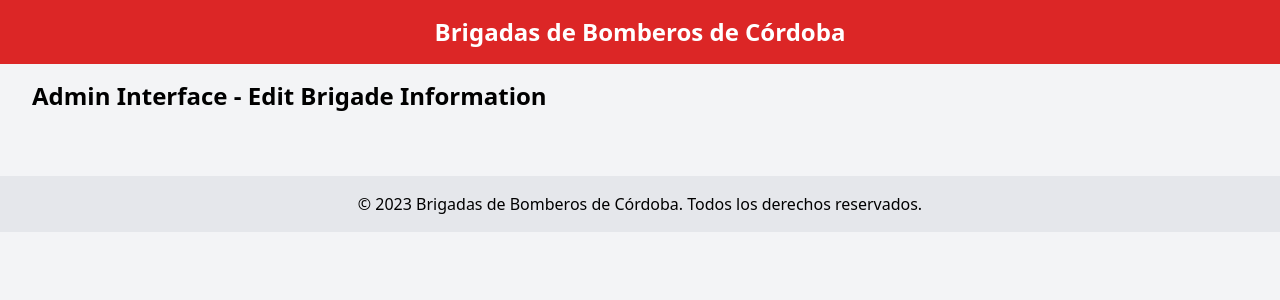
After one commit to carlosgraffi/AyudaIncendiosCordoba, a Flask app: template templates/admin.html in a window 1280 px wide. The commit adds this page. Shown: the top 300 px of the page. Run offline with Flask 3, Linux system fonts and the light colour scheme; the template is opened without the code that fills it, so the values that code supplies are empty.

Commit message:
Agent query: 1. Can you access the admin login page at /admin? 2. Can you log in with username 'admin' and password 'admin123'? 3. After logging in, can you see the list of brigades with editable fields?

```diff
--- a/app.py
+++ b/app.py
@@ -1,11 +1,16 @@
 import json
-from flask import Flask, render_template, request, jsonify
+from flask import Flask, render_template, request, jsonify, redirect, url_for
+from werkzeug.security import check_password_hash, generate_password_hash
 
 app = Flask(__name__)
 
 # Load fire brigade data
 with open('fire_brigades_info.json', 'r', encoding='utf-8') as file:
     fire_brigades = json.load(file)
+
+# Admin credentials (in a real application, use a database and proper authentication)
+ADMIN_USERNAME = 'admin'
+ADMIN_PASSWORD = generate_password_hash('admin123')
 
 @app.route('/')
 def index():
@@ -20,5 +25,32 @@ def search():
     ]
     return jsonify(results)
 
+@app.route('/admin', methods=['GET', 'POST'])
+def admin():
+    if request.method == 'POST':
+        username = request.form.get('username')
+        password = request.form.get('password')
+        if username == ADMIN_USERNAME and check_password_hash(ADMIN_PASSWORD, password):
+            return render_template('admin.html', brigades=fire_brigades)
+        else:
+            return "Invalid credentials", 401
+    return render_template('admin_login.html')
+
+@app.route('/update_brigade', methods=['POST'])
+def update_brigade():
+    brigade_name = request.form.get('name')
+    for brigade in fire_brigades:
+        if brigade['Name'] == brigade_name:
+            brigade['Alias'] = request.form.get('alias')
+            brigade['Phone Number'] = request.form.get('phone')
+            brigade['Instagram'] = request.form.get('instagram')
+            brigade['Facebook'] = request.form.get('facebook')
+            break
+
+    with open('fire_brigades_info.json', 'w', encoding='utf-8') as file:
+        json.dump(fire_brigades, file, ensure_ascii=False, indent=4)
+
+    return redirect(url_for('admin'))
+
 if __name__ == '__main__':
     app.run(host='0.0.0.0', port=5000, debug=True)
--- a/static/js/script.js
+++ b/static/js/script.js
@@ -3,6 +3,7 @@ document.addEventListener('DOMContentLoaded', () => {
     const brigadesContainer = document.getElementById('brigades-container');
 
     searchInput.addEventListener('input', debounce(searchBrigades, 300));
+    brigadesContainer.addEventListener('click', handleCopyAlias);
 
     function searchBrigades() {
         const query = searchInput.value.trim();
@@ -23,15 +24,33 @@ document.addEventListener('DOMContentLoaded', () => {
     }
 
     function createBrigadeCard(brigade) {
+        const instagramLink = brigade.Instagram
+            ? `<a href="https://www.instagram.com/${brigade.Instagram.replace('@', '')}" target="_blank" class="text-blue-500 hover:underline">${brigade.Instagram}</a>`
+            : 'N/A';
+
         return `
             <div class="brigade-card bg-white rounded-lg shadow-md p-6 mb-4">
                 <h2 class="text-xl font-bold mb-2">${brigade.Name}</h2>
-                <p class="text-gray-600 mb-2">Alias: ${brigade.Alias || 'N/A'}</p>
+                <p class="text-gray-600 mb-2">
+                    Alias: ${brigade.Alias || 'N/A'}
+                    <button class="ml-2 px-2 py-1 bg-blue-500 text-white rounded copy-alias" data-alias="${brigade.Alias || ''}">Copiar Alias</button>
+                </p>
                 <p class="text-gray-600 mb-2">Teléfono: ${brigade['Phone Number'] || 'N/A'}</p>
-                <p class="text-gray-600 mb-2">Instagram: ${brigade.Instagram || 'N/A'}</p>
+                <p class="text-gray-600 mb-2">Instagram: ${instagramLink}</p>
                 <p class="text-gray-600">Facebook: ${brigade.Facebook || 'N/A'}</p>
             </div>
         `;
+    }
+
+    function handleCopyAlias(event) {
+        if (event.target.classList.contains('copy-alias')) {
+            const alias = event.target.getAttribute('data-alias');
+            navigator.clipboard.writeText(alias).then(() => {
+                alert('Alias copiado al portapapeles');
+            }).catch(err => {
+                console.error('Error al copiar el alias:', err);
+            });
+        }
     }
 
     function debounce(func, delay) {
--- /dev/null
+++ b/templates/admin.html
@@ -0,0 +1,38 @@
+{% extends "base.html" %}
+
+{% block content %}
+<div class="container mx-auto px-4">
+    <h2 class="text-2xl font-bold mb-4">Admin Interface - Edit Brigade Information</h2>
+    {% for brigade in brigades %}
+    <div class="mb-8 bg-white shadow-md rounded-lg p-6">
+        <h3 class="text-xl font-bold mb-4">{{ brigade.Name }}</h3>
+        <form action="{{ url_for('update_brigade') }}" method="POST">
+            <input type="hidden" name="name" value="{{ brigade.Name }}">
+            <div class="grid grid-cols-1 md:grid-cols-2 gap-4">
+                <div>
+                    <label class="block text-gray-700 text-sm font-bold mb-2" for="alias-{{ loop.index }}">Alias</label>
+                    <input class="shadow appearance-none border rounded w-full py-2 px-3 text-gray-700 leading-tight focus:outline-none focus:shadow-outline" id="alias-{{ loop.index }}" name="alias" type="text" value="{{ brigade.Alias }}">
+                </div>
+                <div>
+                    <label class="block text-gray-700 text-sm font-bold mb-2" for="phone-{{ loop.index }}">Phone Number</label>
+                    <input class="shadow appearance-none border rounded w-full py-2 px-3 text-gray-700 leading-tight focus:outline-none focus:shadow-outline" id="phone-{{ loop.index }}" name="phone" type="text" value="{{ brigade['Phone Number'] }}">
+                </div>
+                <div>
+                    <label class="block text-gray-700 text-sm font-bold mb-2" for="instagram-{{ loop.index }}">Instagram</label>
+                    <input class="shadow appearance-none border rounded w-full py-2 px-3 text-gray-700 leading-tight focus:outline-none focus:shadow-outline" id="instagram-{{ loop.index }}" name="instagram" type="text" value="{{ brigade.Instagram }}">
+                </div>
+                <div>
+                    <label class="block text-gray-700 text-sm font-bold mb-2" for="facebook-{{ loop.index }}">Facebook</label>
+                    <input class="shadow appearance-none border rounded w-full py-2 px-3 text-gray-700 leading-tight focus:outline-none focus:shadow-outline" id="facebook-{{ loop.index }}" name="facebook" type="text" value="{{ brigade.Facebook }}">
+                </div>
+            </div>
+            <div class="mt-4">
+                <button class="bg-blue-500 hover:bg-blue-700 text-white font-bold py-2 px-4 rounded focus:outline-none focus:shadow-outline" type="submit">
+                    Update
+                </button>
+            </div>
+        </form>
+    </div>
+    {% endfor %}
+</div>
+{% endblock %}
```
Also changed, not shown: templates/admin_login.html (added, +26 -0 lines), templates/index.html (+18 -2 lines), 1 other file.
